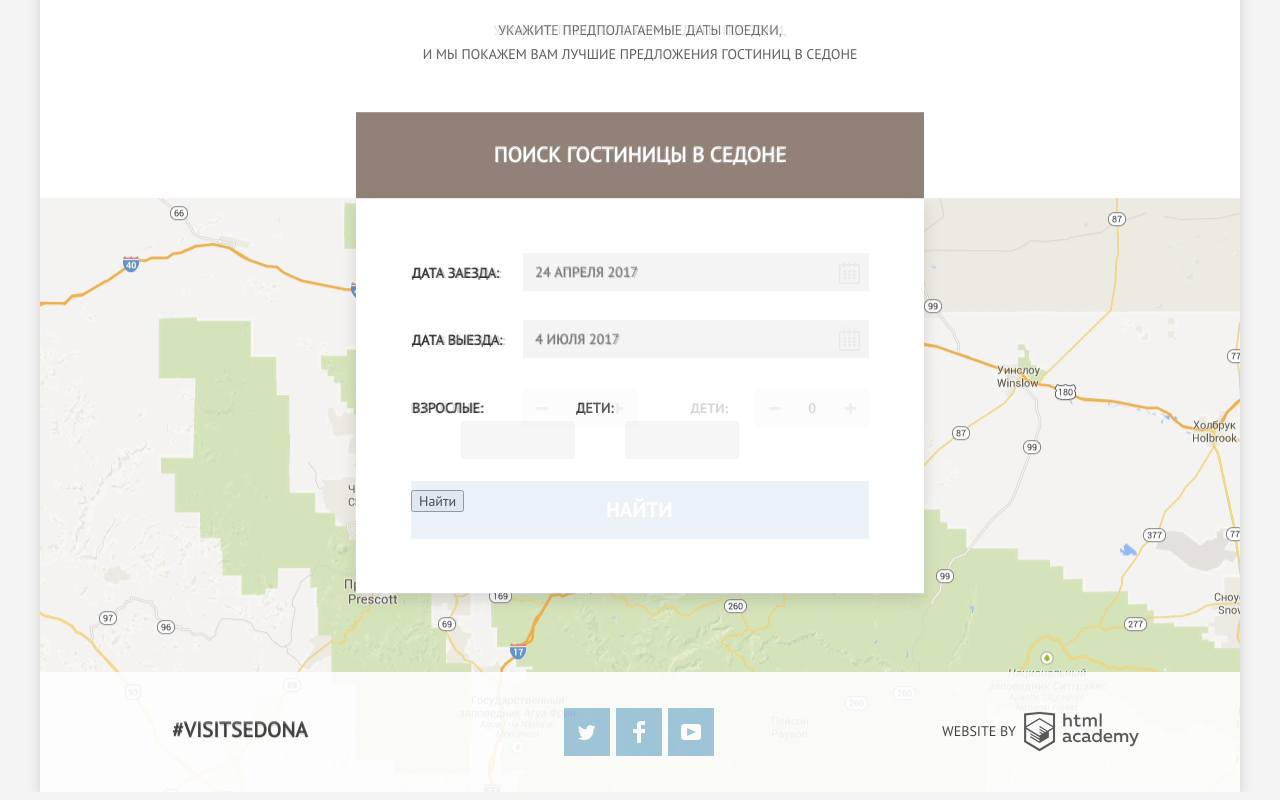
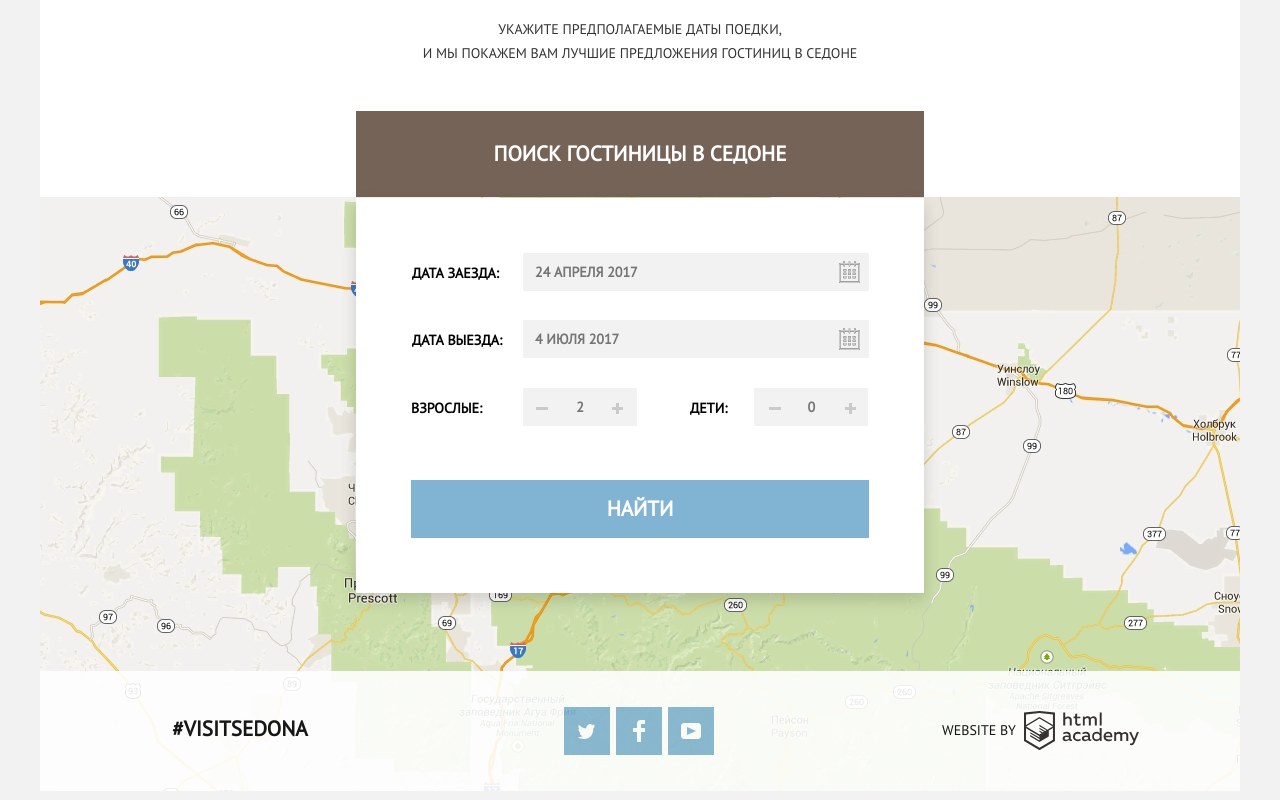
Before and after one commit to pervakam/1122549-sedona-26, a plain HTML site: page index.html in a window 1280 px wide. Shown: the part 1970-2770 px from the top of the page. Drawn offline with Linux system fonts and the light colour scheme.

Commit message:
Личный проект: начинаем оформление декоративных элементов

```diff
--- a/css/style.css
+++ b/css/style.css
@@ -14,20 +14,6 @@ body {
   background-repeat: no-repeat;
 }
 
-/* Временно для сетки */
-
-body {
-  /* Временно для сетки */
-  background-image: url("../img/sedona-index.jpg");
-  background-position: top center;
-  background-repeat: no-repeat;
-}
-
-html,
-body {
-  opacity: 0.8;
-}
-
 .inner-page {
   color: #000000;
   background-color: #f2f2f2;
@@ -36,21 +22,6 @@ body {
   background-repeat: no-repeat;
 }
 
-
-/*Временно для сетки*/
-/*.temporary {*/
-/*  background-image: url("../img/sedona-hotels.jpg");*/
-/*  background-size: auto;*/
-/*  background-position: top center;*/
-/*  background-repeat: no-repeat;*/
-/*  min-width: 1200px;*/
-/*  min-height: 933px;*/
-/*}*/
-
-/*main {*/
-/*  opacity: 0.8;*/
-
-/*}*/
 
 a {
   text-decoration: none;
@@ -80,12 +51,13 @@ a {
   flex-wrap: wrap;
 }
 
-.site-navigation .logo {
+.logo {
+  position: absolute;
   background-color: transparent;
-  width: 138px;
-  height: 72px;
-  margin: -1px 0;
-  padding: 0;
+  top: -1px;
+  left: 50%;
+  margin-left: -79px;
+
 }
 
 .site-navigation li {
@@ -153,12 +125,16 @@ a {
   flex-direction: column;
   align-items: center;
   justify-content: center;
+  background-image: url("../img/polygon.png");
+  background-repeat: no-repeat;
+  background-position: bottom;
+
 }
 
 .welcome {
   width: 459px;
   height: 353px;
-  margin-bottom: 21px;
+  margin-bottom: 79px;
 }
 
 .polygon {
@@ -168,7 +144,6 @@ a {
 }
 
 .container .intro {
-  /* как быть с высотой? */
   height: 99px;
   padding: 60px 355px 58px;
   margin: -2px 0 0 0;
@@ -477,8 +452,11 @@ a {
   background-color: #669ec0;
 }
 
+.social-button:focus path {
+  fill: rgba(255, 255, 255, 0.3);
+}
+
 .social-button:focus {
-  color: rgba(255, 255, 255, 0.3);
   background-color: #5496bd;
 }
 
@@ -554,6 +532,27 @@ a {
 
 .filter-option {
   padding-left: 23px;
+}
+
+.filter-option label {
+  cursor: pointer;
+}
+
+.filter-option input[type="checkbox"] {
+  opacity: 0;
+}
+
+.filter-option {
+  background-image: url("../img/checkbox-off.svg");
+  background-position: 1px 11px;
+  background-repeat: no-repeat;
+  cursor: pointer;
+}
+
+.filter-option:active {
+  background-image: url("../img/checkbox-on.svg");
+  background-position: 1px 11px;
+  background-repeat: no-repeat;
 }
 
 .filter-range {
@@ -734,13 +733,13 @@ a {
 }
 
 .sort-type a:focus {
-  color: #000000;
+  color: #81b3d2;
   border: none;
   opacity: 1;
 }
 
 .sort-type a:active {
-  color: #81b3d2;
+  color: #000000;
   border: none;
   opacity: 1;
 }
@@ -749,27 +748,25 @@ a {
   padding: 2px 1px 0 11px;
 }
 
-.sort-rang svg {
+.sort-rang path {
   fill: #cacaca;
 }
 
-.sort-rang svg:hover path {
+.sort-rang a:hover path {
   fill: #000000;
 }
 
-.sort-rang svg:focus path {
+.sort-rang a:focus path {
   fill: #81b3d2;
 }
 
-.sort-rang svg:active path {
+.sort-rang a:active path {
   fill: #81b3d2;
 }
-
 
 .result-list {
   margin: 0 0;
   padding: 0 0;
-
 }
 
 .result-item {
@@ -811,6 +808,14 @@ a {
   font-weight: 700;
   vertical-align: top;
   margin: 0 0;
+}
+
+.about h3:hover {
+  color: #81b3d2;
+}
+
+.about h3:active {
+  opacity: 0.3;
 }
 
 .more {
@@ -894,8 +899,6 @@ a {
   left: 50%;
   margin-left: -284px;
   padding: 55px 55px;
-  /*временно*/
-  height: 285px;
   text-align: left;
 }
 
@@ -916,13 +919,6 @@ a {
 }
 
 .booking-item input {
-  color: #000000;
-  font-size: 14px;
-  font-weight: 700;
-  text-transform: uppercase;
-}
-
-.booking-item input[type="text"] {
   box-sizing: border-box;
   width: 346px;
   height: 38px;
@@ -930,10 +926,14 @@ a {
   background-color: #f2f2f2;
   border: none;
   margin-bottom: 29px;
+  color: #000000;
+  font-size: 14px;
+  font-weight: 700;
+  text-transform: uppercase;
 }
 
 .booking-item input:hover {
-  border-color: #ebebeb;
+  background-color: #ebebeb;
 }
 
 .booking-item input:focus {
@@ -945,22 +945,70 @@ a {
   margin-top: 1px;
 }
 
+.adults-field {
+  display: flex;
+  flex-wrap: wrap;
+  width: 226px;
+  height: 38px;
+  margin-right: 53px;
+}
+
+.adults-field label {
+  margin-right: 41px;
+}
+
+.childrens-field label {
+  margin-right: 27px;
+}
+
+.childrens-field {
+  display: flex;
+  flex-wrap: wrap;
+  width: 179px;
+  height: 38px;
+}
+
 .booking-item-last label {
   display: block;
-  width: 38px;
   padding-top: 7px;
-  padding-left: 1px;
 }
 
-.booking-item-last input[type="number"] {
+.booking-item-last input:hover {
+  background-color: #ebebeb;
+}
+
+.booking-item-last input:focus {
+  border: 2px solid #e5e5e5;
+  background-color: #ffffff;
+}
+
+
+.adults-field input {
   box-sizing: border-box;
-  width: 114px;
+  width: 38px;
   height: 38px;
-  /*padding: 10px 12px;*/
   background-color: #f2f2f2;
   border: none;
   margin-bottom: 29px;
-  margin-left: 50px;
+  font-size: 14px;
+  font-weight: 700;
+  text-transform: uppercase;
+  color: #000000;
+  text-align: center;
+}
+
+.childrens-field input {
+  box-sizing: border-box;
+  width: 38px;
+  height: 38px;
+  background-color: #f2f2f2;
+  border: none;
+  margin-bottom: 29px;
+  font-size: 14px;
+  font-weight: 700;
+  text-transform: uppercase;
+  color: #000000;
+  text-align: center;
 }
 
 .booking-item-last input:hover {
@@ -971,3 +1019,124 @@ a {
   border: 2px solid #e5e5e5;
   background-color: #ffffff;
 }
+
+.booking input[type="button"] {
+  width: 458px;
+  height: 58px;
+  background-color: #81b3d2;
+  border: none;
+  margin-top: 54px;
+  color: #ffffff;
+  font-size: 21px;
+  font-weight: 700;
+  text-transform: uppercase;
+  cursor: pointer;
+}
+
+.booking input[type="button"]:hover {
+  background-color: #669ec0;
+}
+
+.booking input[type="button"]:focus {
+  color: rgba(255, 255, 255, 0.3);
+  background-color: #5496bd;
+}
+
+.booking-item svg {
+  content: "";
+  position: absolute;
+  right: 64px;
+  width: 21px;
+  height: 22px;
+  margin-top: 8px;
+  background-image: url("../img/calendar.svg");
+  fill: #cacaca;
+}
+
+.booking-item svg:hover {
+  fill: #000000;
+}
+
+.booking-item svg:active {
+  fill: #81b3d2;
+}
+
+.adults-more,
+.childrens-more {
+  width: 38px;
+  height: 38px;
+  background-color: #f2f2f2;
+  border: none;
+  cursor: pointer;
+}
+
+.adults-more::after,
+.adults-more::before {
+  content: "";
+  position: absolute;
+  left: 256px;
+  width: 11px;
+  height: 3px;
+  background-color: #cacaca;
+}
+
+.adults-more::before,
+.childrens-more::before {
+  transform: rotate(90deg);
+}
+
+.childrens-more::after,
+.childrens-more::before {
+  content: "";
+  position: absolute;
+  left: 489px;
+  width: 11px;
+  height: 3px;
+  background-color: #cacaca;
+}
+
+.adults-less,
+.childrens-less {
+  width: 38px;
+  height: 38px;
+  background-color: #f2f2f2;
+  border: none;
+  cursor: pointer;
+  padding: 0 0;
+}
+
+.adults-less::after {
+  content: "";
+  position: absolute;
+  left: 180px;
+  width: 12px;
+  height: 3px;
+  background-color: #cacaca;
+}
+
+.childrens-less::after {
+  content: "";
+  position: absolute;
+  left: 413px;
+  width: 12px;
+  height: 3px;
+  background-color: #cacaca;
+}
+
+.childrens-more:hover::after,
+.adults-more:hover::after,
+.childrens-more:hover::before,
+.adults-more:hover::before,
+.childrens-less:hover::after,
+.adults-less:hover::after {
+  background-color: #000000;
+}
+
+.childrens-more:focus::after,
+.adults-more:focus::after,
+.childrens-more:focus::before,
+.adults-more:focus::before,
+.childrens-less:focus::after,
+.adults-less:focus::after {
+  background-color: #81b3d2;
+}
--- a/index.html
+++ b/index.html
@@ -9,12 +9,13 @@
 </head>
 <body>
 <header class="page-header">
+  <img src="img/logo-sedona.svg" width="138" height="72" alt="Лого Седона" class="logo">
   <div class="container">
     <nav class="main-menu">
       <ul class="site-navigation">
         <li><a class="info" href="#">Информация</a></li>
         <li><a class="photo" href="#">Фото и видео</a></li>
-        <li><img src="img/logo-sedona.svg" width="138" height="72" alt="Лого Седона" class="logo"></li>
+        <li></li>
         <li><a class="statemap" href="#">Карта штата</a></li>
         <li><a class="hotels" href="hotels.html">Гостиницы</a></li>
       </ul>
@@ -23,9 +24,6 @@
   <div class="container-bottom">
     <div class="welcome">
       <img src="img/welcome.png" width="459" height="353" alt="Приветствие Седона">
-    </div>
-    <div class="polygon">
-      <img src="img/polygon.png" width="1201" height="59" alt="polygon">
     </div>
   </div>
 </header>
@@ -119,22 +117,46 @@
       <p class="booking-item">
         <label for="check-in-field">Дата заезда:</label>
         <input type="text" name="check-in" id="check-in-field" value="" placeholder="24 апреля 2017">
+        <svg xmlns="http://www.w3.org/2000/svg" width="21" height="22" viewBox="0 0 21 22">
+          <path
+            d="M19.251 2.025h-2.845V.648c0-.381-.294-.689-.656-.689-.363 0-.656.308-.656.689v1.377h-3.938V.648c0-.381-.294-.689-.655-.689-.363 0-.657.308-.657.689v1.377H5.906V.648c0-.381-.294-.689-.656-.689-.363 0-.657.308-.657.689v1.377H1.75C.784 2.025 0 2.847 0 3.862v16.302C0 21.179.784 22 1.75 22h17.501c.966 0 1.749-.821 1.749-1.836V3.862c0-1.015-.783-1.837-1.749-1.837zm.437 18.139a.448.448 0 0 1-.437.459H1.75a.45.45 0 0 1-.438-.459V3.862a.45.45 0 0 1 .438-.459h2.844v1.378c0 .381.294.689.657.689.362 0 .656-.308.656-.689V3.403h3.938v1.378c0 .381.294.689.657.689.361 0 .655-.308.655-.689V3.403h3.938v1.378c0 .381.293.689.656.689.362 0 .656-.308.656-.689V3.403h2.845c.241 0 .437.206.437.459v16.302z"/>
+          <path
+            d="M4.594 8.225h2.625v2.066H4.594zM4.594 11.668h2.625v2.067H4.594zM4.594 15.112h2.625v2.066H4.594zM9.188 15.112h2.625v2.066H9.188zM9.188 11.668h2.625v2.067H9.188zM9.188 8.225h2.625v2.066H9.188zM13.781 15.112h2.625v2.066h-2.625zM13.781 11.668h2.625v2.067h-2.625zM13.781 8.225h2.625v2.066h-2.625z"/>
+        </svg>
       </p>
       <p class="booking-item">
         <label for="check-out-field">Дата выезда:</label>
         <input type="text" name="check-out" id="check-out-field" value="" placeholder="4 июля 2017">
+        <svg xmlns="http://www.w3.org/2000/svg" width="21" height="22" viewBox="0 0 21 22">
+          <path
+            d="M19.251 2.025h-2.845V.648c0-.381-.294-.689-.656-.689-.363 0-.656.308-.656.689v1.377h-3.938V.648c0-.381-.294-.689-.655-.689-.363 0-.657.308-.657.689v1.377H5.906V.648c0-.381-.294-.689-.656-.689-.363 0-.657.308-.657.689v1.377H1.75C.784 2.025 0 2.847 0 3.862v16.302C0 21.179.784 22 1.75 22h17.501c.966 0 1.749-.821 1.749-1.836V3.862c0-1.015-.783-1.837-1.749-1.837zm.437 18.139a.448.448 0 0 1-.437.459H1.75a.45.45 0 0 1-.438-.459V3.862a.45.45 0 0 1 .438-.459h2.844v1.378c0 .381.294.689.657.689.362 0 .656-.308.656-.689V3.403h3.938v1.378c0 .381.294.689.657.689.361 0 .655-.308.655-.689V3.403h3.938v1.378c0 .381.293.689.656.689.362 0 .656-.308.656-.689V3.403h2.845c.241 0 .437.206.437.459v16.302z"/>
+          <path
+            d="M4.594 8.225h2.625v2.066H4.594zM4.594 11.668h2.625v2.067H4.594zM4.594 15.112h2.625v2.066H4.594zM9.188 15.112h2.625v2.066H9.188zM9.188 11.668h2.625v2.067H9.188zM9.188 8.225h2.625v2.066H9.188zM13.781 15.112h2.625v2.066h-2.625zM13.781 11.668h2.625v2.067h-2.625zM13.781 8.225h2.625v2.066h-2.625z"/>
+        </svg>
       </p>
       <p class="booking-item-last">
-        <span>
+        <span class="adults-field">
         <label for="adults-field">Взрослые:</label>
-        <input type="number" name="adults" id="adults-field">
+        <button class="adults-less" type="button">
+          <span class="visually-hidden">Меньше</span>
+        </button>
+        <input type="text" name="adults" id="adults-field"  value="" placeholder="2">
+        <button class="adults-more" type="button">
+          <span class="visually-hidden">Больше</span>
+        </button>
         </span>
-        <span>
+        <span class="childrens-field">
         <label for="childrens-field">Дети:</label>
-        <input type="number" name="childrens" id="childrens-field">
+        <button class="childrens-less" type="button">
+          <span class="visually-hidden">Меньше</span>
+        </button>
+        <input type="text" name="childrens" id="childrens-field"  value="" placeholder="0">
+        <button class="childrens-more" type="button">
+          <span class="visually-hidden">Больше</span>
+        </button>
         </span>
       </p>
-      <input type="submit" value="Найти">
+      <input type="button" value="Найти">
     </form>
   </section>
   <section class="map">
@@ -153,7 +175,7 @@
             <span class="visually-hidden">Twitter</span>
             <svg xmlns="http://www.w3.org/2000/svg" xmlns:xlink="http://www.w3.org/1999/xlink" width="17" height="15"
                  viewBox="0 0 17 15">
-              <path fill="#FFF"
+              <path fill="#ffffff"
                     d="M10.95.144c1.685-.496 2.984.27 3.577 1.179.673-.231 1.331-.481 2.011-.708a2.345 2.345 0 0 1-.857 1.768c.685.17 1.304-.491 1.304-.491-.169 1-1.006 1.788-1.563 2.024-.231 6.75-3.175 11.217-10.077 11.082h-.446c-.41 0-4.164-.46-4.898-1.887 2.271.196 3.893-.422 4.693-1.177-.96-.3-2.679-.477-2.979-2.95.349.106.564.228 1.19.119C1.705 8.247.374 7.53.448 5.33c.285.328 1.067.536 1.34.472C1.085 5.561-.182 2.442.894.85c1.818 1.854 3.735 3.606 7.152 3.773C8.254 2.33 9.183.793 10.95.144z"/>
             </svg>
           </a>
@@ -194,7 +216,5 @@
 </footer>
 
 
-
-
 </body>
 </html>
```
Also changed, not shown: hotels.html (+7 -5 lines).
